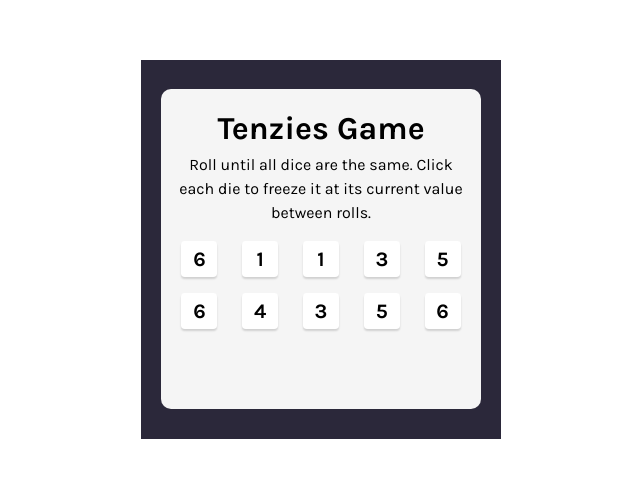
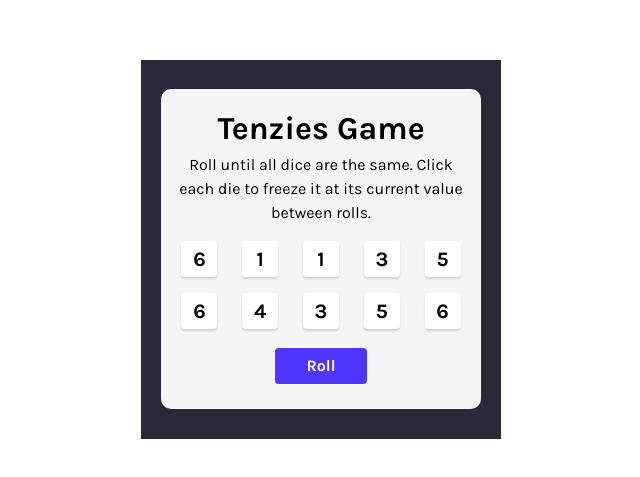
Before and after one commit to Rapidisimo/Tenzies, a React (Vite) app: page / in a window 1280 px wide. Shown: the part 151-628 px from the top of the page, without its empty margins (319-959 px from the left). Built offline with nearby package versions, Linux system fonts and the light colour scheme.

Commit message:
button and functionality for rolling dice

```diff
--- a/src/App.jsx
+++ b/src/App.jsx
@@ -3,7 +3,6 @@ import React from "react"
 import Die from "./Die"
 
 function App() {
-  const value = 1;
 
   const allNewDice = () => {
     const numArray = [];
@@ -18,6 +17,9 @@ function App() {
       return <Die value={data} />
   })
 
+  const rollDice = () => {
+    setDiceNum(allNewDice())
+  }
 
   return (
     <main>
@@ -29,6 +31,9 @@ function App() {
         <div className="dice-group">
           {dieComp}
         </div>
+        <div className="roll-grp">
+          <button className="roll-btn" onClick={rollDice}>Roll</button>
+        </div>
       </div>
     </main>
   )
--- a/src/index.css
+++ b/src/index.css
@@ -26,7 +26,6 @@ main {
   width: 320px;
   height: 320px;
   background-color: #f5f5f5;
-  /* display: flex; */
   border-radius: 10px;
   padding: 1em;
 }
@@ -66,3 +65,20 @@ main {
   grid-template-rows: 1fr 1fr;
   gap: 1em;
 }
+
+.roll-grp {
+  display: flex;
+  justify-content: center;
+  margin-top: 1.2em;
+}
+
+.roll-btn {
+  background-color: #5035FF;
+  border: none;
+  border-radius: 3.81px;
+  width: 92.16px;
+  height: 35.84px;
+  color: #FFF;
+  font-weight: 700;
+  cursor: pointer;
+}
```
